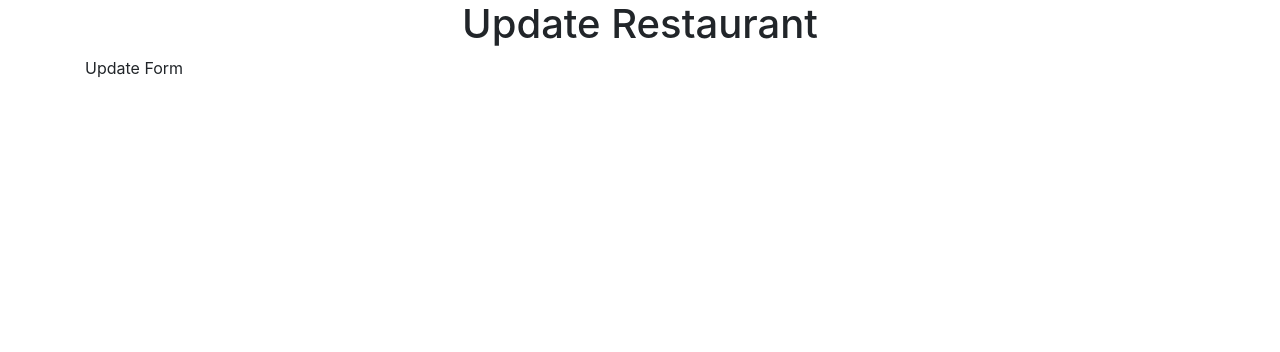
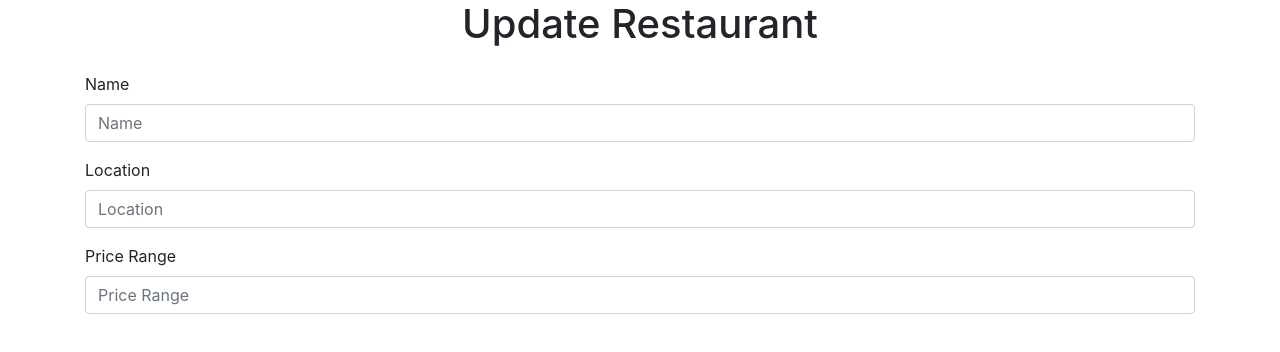
Before and after one commit to aniledev/bon-appetit, a React (Create React App) app: page /restaurants/1/update in a window 1280 px wide. Shown: the top 352 px of the page. Built offline with nearby package versions, Linux system fonts and the light colour scheme; the HTML template or start-up script is replaced by a standard one.

Commit message:
FEAT: flesh out JSX for UpdateForm component

```diff
--- a/src/components/UpdateForm.js
+++ b/src/components/UpdateForm.js
@@ -5,7 +5,39 @@ const UpdateForm = () => {
   // use params in order to route the page to the update form for a specific restaurant
   const { id } = useParams();
   console.log(id);
-  return <div className="UpdateForm">Update Form</div>;
+  return (
+    <div className="UpdateForm mt-4">
+      <form className="update-form">
+        <div className="form-group">
+          <label htmlFor="name">Name</label>
+          <input
+            className="form-control"
+            type="text"
+            id="name"
+            placeholder="Name"
+          />
+        </div>
+        <div className="form-group">
+          <label htmlFor="location">Location</label>
+          <input
+            className="form-control"
+            type="text"
+            id="location"
+            placeholder="Location"
+          />
+        </div>
+        <div className="form-group">
+          <label htmlFor="price-range">Price Range</label>
+          <input
+            className="form-control"
+            type="text"
+            id="price_range"
+            placeholder="Price Range"
+          />
+        </div>
+      </form>
+    </div>
+  );
 };
 
 export default UpdateForm;
```
